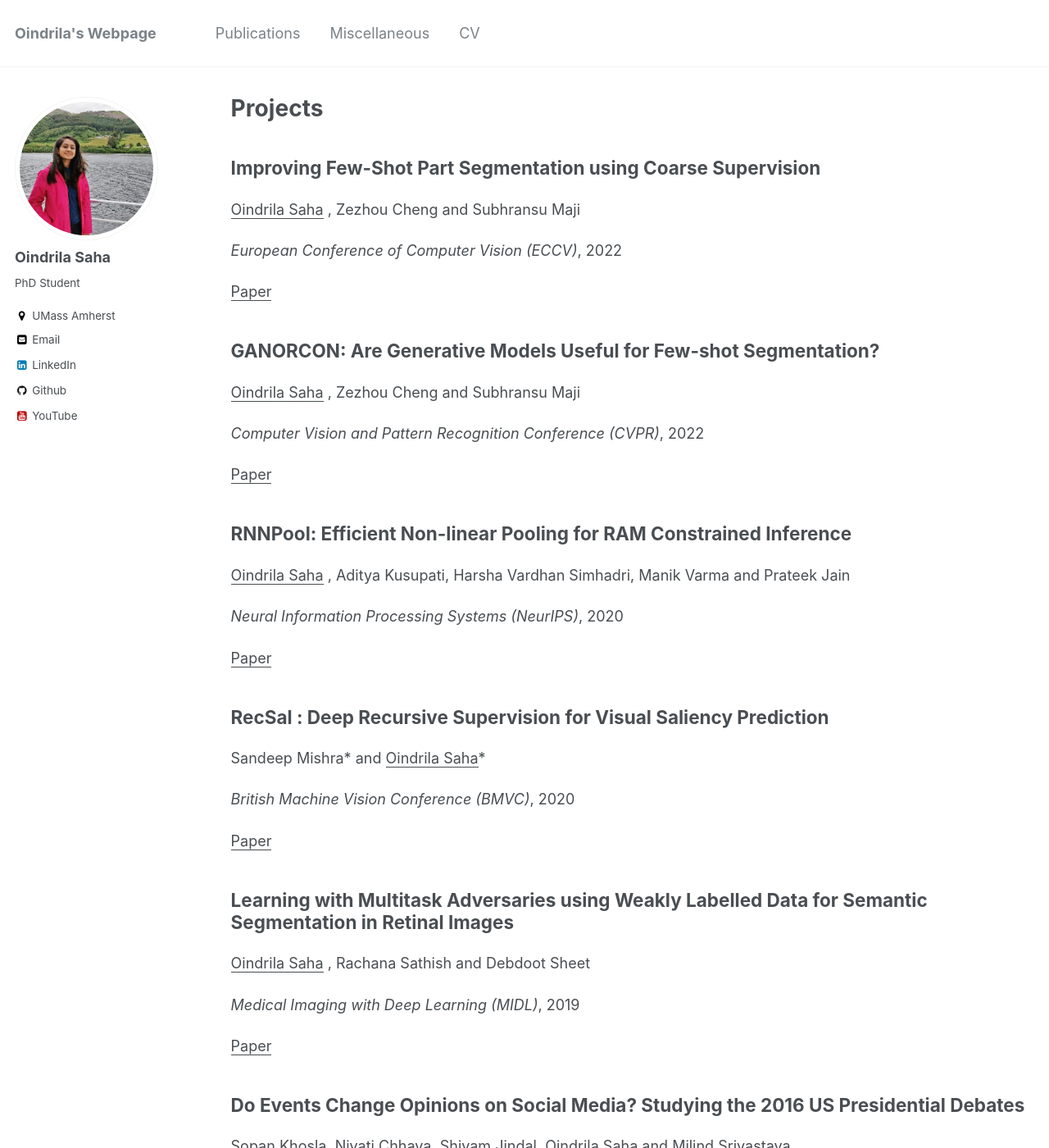
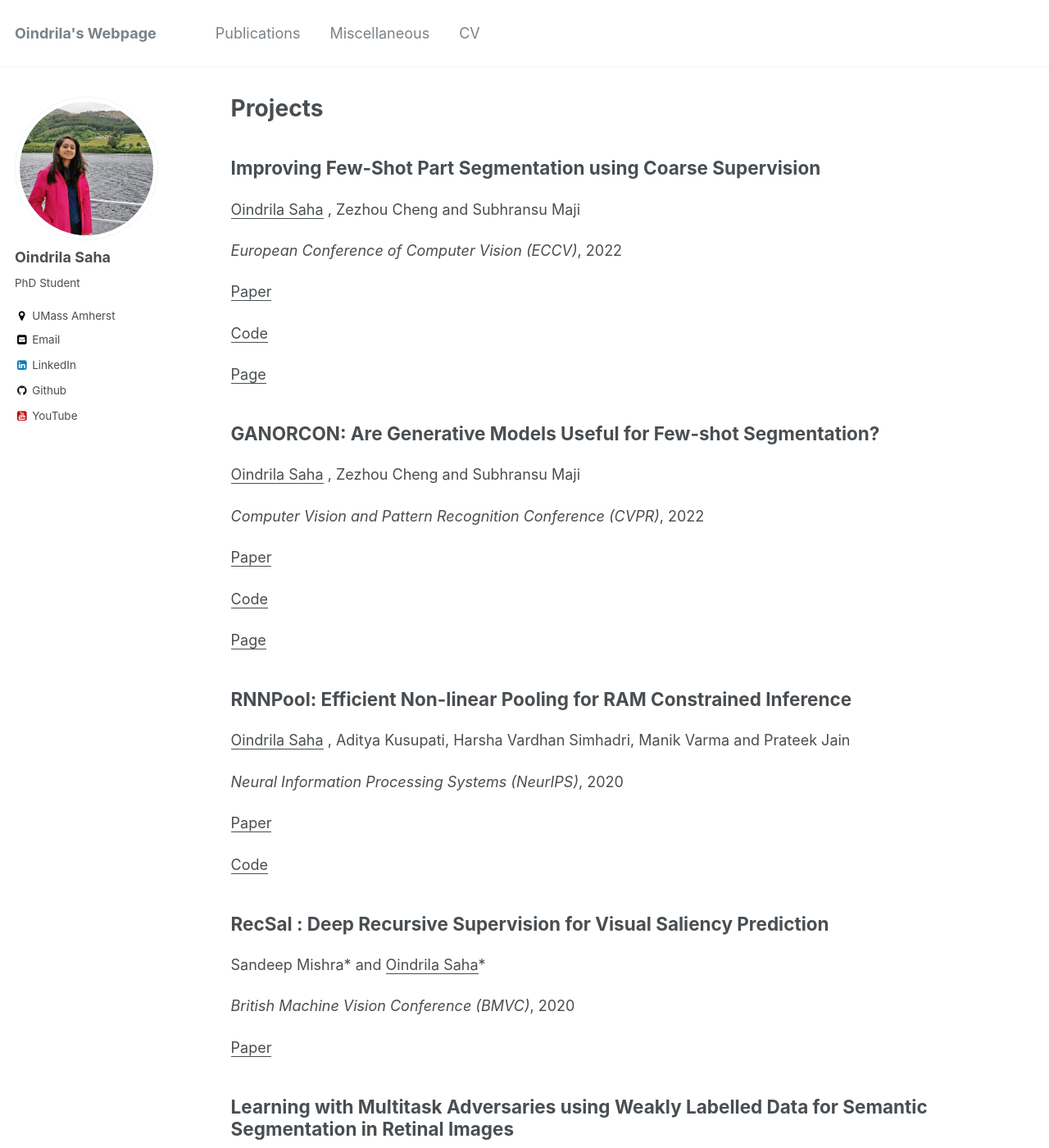
Before and after one commit to oindrilasaha/oindrilasaha.github.io, a Jekyll site: the page built from _pages/projects.md, in a window 1280 px wide and 1400 px high. Shown: the whole window at 82% size. Built offline with Jekyll 4.4.1, drawn with Linux system fonts in a browser that asks for light colours.

Commit message:
Update archive-single.html

```diff
--- a/_includes/archive-single.html
+++ b/_includes/archive-single.html
@@ -66,5 +66,13 @@
       <p> <a href=" {{ post.paperurl }} "><u>Paper</u></a></p>
     {% endif %}
 
+    {% if post.codeurl %}
+      <p> <a href=" {{ post.codeurl }} "><u>Code</u></a></p>
+    {% endif %}
+
+    {% if post.pageurl %}
+      <p> <a href=" {{ post.pageurl }} "><u>Page</u></a></p>
+    {% endif %}
+
   </article>
 </div>
```
